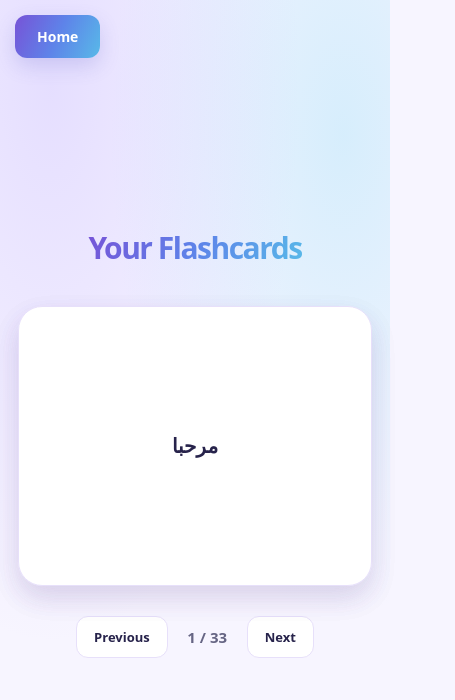
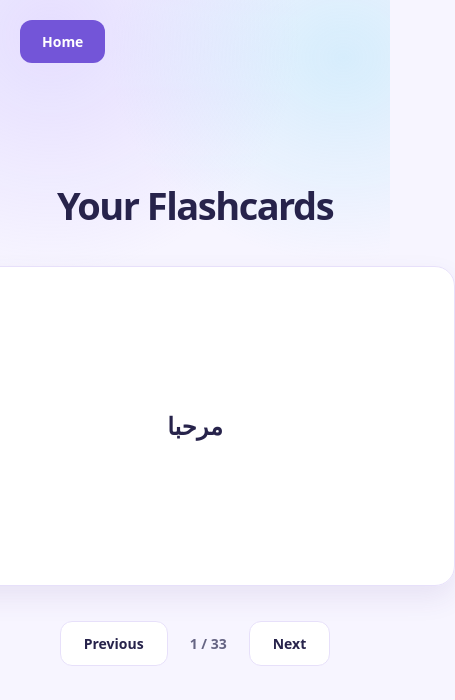
Before and after one commit to krishna55530/498-test, a plain HTML site: page flash.html in a window 390 px wide. Shown: the whole page, 455 px wide, since content can reach past the window. Drawn offline with Linux system fonts and the light colour scheme.

Commit message:
improve css

```diff
--- a/flashStyle.css
+++ b/flashStyle.css
@@ -1,6 +1,5 @@
+
 :root {
-    color-scheme: light;
-
     --bg: #f7f5ff;
     --surface: #ffffff;
     --ink: #27234b;
@@ -11,25 +10,37 @@
     --shadow: 0 12px 28px rgba(73, 49, 132, .09);
 }
 
-:root[data-theme="dark"] {
-    color-scheme: dark;
-
-    --bg: #18172a;
-    --surface: #25233a;
-    --ink: #f8f5ff;
-    --muted: #c2bdd8;
-    --border: #48415f;
-    --accent: #b6a2ff;
-    --accent-strong: #c5b6ff;
-    --shadow: 0 12px 30px rgba(0, 0, 0, .18);
-}
-
 * {
     box-sizing: border-box;
 }
 
 body {
     font-family: system-ui, -apple-system, "Segoe UI", sans-serif;
+    background: var(--bg);
+    color: var(--ink);
+
+    display: flex;
+    flex-direction: column;
+    align-items: center;
+    justify-content: center;
+
+    min-height: 100vh;
+    margin: 0;
+    padding: 50px 20px;
+
+    position: relative;
+}
+
+/* Background decoration matching Wordbank */
+
+body::before {
+    content: "";
+    position: fixed;
+    inset: 0 0 auto;
+    height: 360px;
+    z-index: -1;
+    pointer-events: none;
+
     background:
         radial-gradient(
             ellipse at 13% 10%,
@@ -40,68 +51,35 @@ body {
             ellipse at 88% 16%,
             rgba(117, 215, 244, .25),
             transparent 48%
-        ),
-        var(--bg);
-
-    color: var(--ink);
-
-    display: flex;
-    flex-direction: column;
-    align-items: center;
-    justify-content: center;
-
-    min-height: 100vh;
-    margin: 0;
-    padding: 75px 20px;
-
-    transition: background .2s, color .2s;
+        );
 }
 
 /* Heading */
 
 h1 {
-    font-size: clamp(30px, 4vw, 42px);
+    margin: 0 0 35px;
+    font-size: 38px;
     font-weight: 800;
     letter-spacing: -1.5px;
-    margin: 0 0 35px;
-
-    background: linear-gradient(
-        115deg,
-        #7753d7,
-        #5e83e9,
-        #58b9e8
-    );
-
-    -webkit-background-clip: text;
-    background-clip: text;
-    color: transparent;
+    color: var(--ink);
 }
 
-/* Flashcard container */
+/* Flashcard */
 
 .card-container {
     width: 520px;
     height: 320px;
-    max-width: 100%;
-    perspective: 1200px;
+    perspective: 1000px;
     cursor: pointer;
-    margin-top: 10px;
 }
-
-/* Flashcard */
 
 .flashcard {
     width: 100%;
     height: 100%;
     position: relative;
-
     transform-style: preserve-3d;
-
-    transition: transform .6s cubic-bezier(
-        .4, 0, .2, 1
-    );
-
-    border-radius: 24px;
+    transition: transform 0.6s cubic-bezier(0.4, 0, 0.2, 1);
+    border-radius: 20px;
     box-shadow: var(--shadow);
 }
 
@@ -109,7 +87,7 @@ h1 {
     transform: rotateY(180deg);
 }
 
-/* Both sides */
+/* Card faces */
 
 .face {
     position: absolute;
@@ -119,52 +97,41 @@ h1 {
     align-items: center;
     justify-content: center;
 
-    padding: 45px;
-
-    border-radius: 24px;
+    padding: 40px;
+    border-radius: 20px;
     backface-visibility: hidden;
 
     font-size: 24px;
     font-weight: 700;
-    line-height: 1.55;
+    line-height: 1.5;
+    text-align: center;
 
-    text-align: center;
-    overflow-wrap: anywhere;
-
-    box-shadow: var(--shadow);
+    background: var(--surface);
 }
 
-/* Question side */
+/* Question */
 
 .front {
     color: var(--ink);
-    background: var(--surface);
     border: 1.5px solid var(--border);
 }
 
-/* Answer side */
+/* Answer */
 
 .back {
-    background: linear-gradient(
-        135deg,
-        #7753d7 0%,
-        #5e83e9 58%,
-        #58b9e8 100%
-    );
-
+    background: var(--accent);
     color: white;
     transform: rotateY(180deg);
 }
 
-/* Navigation controls */
+/* Navigation */
 
 .controls {
     display: flex;
     align-items: center;
     justify-content: center;
-    gap: 25px;
-
-    margin-top: 38px;
+    gap: 22px;
+    margin-top: 35px;
 }
 
 /* Buttons */
@@ -174,7 +141,7 @@ button {
     color: var(--ink);
 
     border: 1.5px solid var(--border);
-    padding: 13px 24px;
+    padding: 12px 23px;
 
     font-family: inherit;
     font-size: 14px;
@@ -183,39 +150,21 @@ button {
     border-radius: 12px;
     cursor: pointer;
 
-    transition:
-        transform .18s ease,
-        background .18s ease,
-        border-color .18s ease,
-        box-shadow .18s ease;
+    transition: 0.2s ease;
 }
 
 button:hover {
     border-color: var(--accent);
     color: var(--accent-strong);
-
-    transform: translateY(-2px);
-
     box-shadow: 0 8px 18px rgba(73, 49, 132, .10);
-}
-
-button:active {
-    transform: translateY(0);
-}
-
-button:focus-visible {
-    outline: 3px solid #efc85b;
-    outline-offset: 3px;
 }
 
 /* Counter */
 
 #counter {
-    font-size: 15px;
+    font-size: 14px;
     color: var(--muted);
     font-weight: 800;
-    min-width: 55px;
-    text-align: center;
 }
 
 /* Home button */
@@ -228,91 +177,21 @@ button:focus-visible {
 
     padding: 12px 22px;
 
-    background: linear-gradient(
-        115deg,
-        #7753d7,
-        #5e83e9,
-        #58b9e8
-    );
+    background: var(--accent);
+    color: white;
 
-    color: white;
     border: none;
     border-radius: 12px;
 
     font-size: 14px;
     font-weight: 750;
-
-    box-shadow: 0 8px 20px rgba(89, 89, 195, .20);
 }
 
 .home:hover {
+    background: var(--accent-strong);
     color: white;
-    box-shadow: 0 12px 24px rgba(89, 89, 195, .28);
 }
 
-/* Mobile responsiveness */
-
-@media (max-width: 600px) {
-    body {
-        padding: 85px 18px 45px;
-    }
-
-    h1 {
-        font-size: 30px;
-        margin-bottom: 28px;
-    }
-
-    .card-container {
-        width: 100%;
-        max-width: 450px;
-        height: 280px;
-    }
-
-    .face {
-        padding: 25px;
-        font-size: 20px;
-    }
-
-    .controls {
-        gap: 12px;
-        margin-top: 30px;
-    }
-
-    button {
-        padding: 11px 17px;
-        font-size: 13px;
-    }
-
-    .home {
-        top: 15px;
-        left: 15px;
-    }
-}
-
-@media (max-width: 380px) {
-    .card-container {
-        height: 250px;
-    }
-
-    .face {
-        font-size: 18px;
-        padding: 20px;
-    }
-
-    .controls {
-        gap: 8px;
-    }
-}
-
-/* Reduced motion accessibility */
-
-@media (prefers-reduced-motion: reduce) {
-    *,
-    *::before,
-    *::after {
-        transition: none !important;
-    }
-}
 
 
 
```
